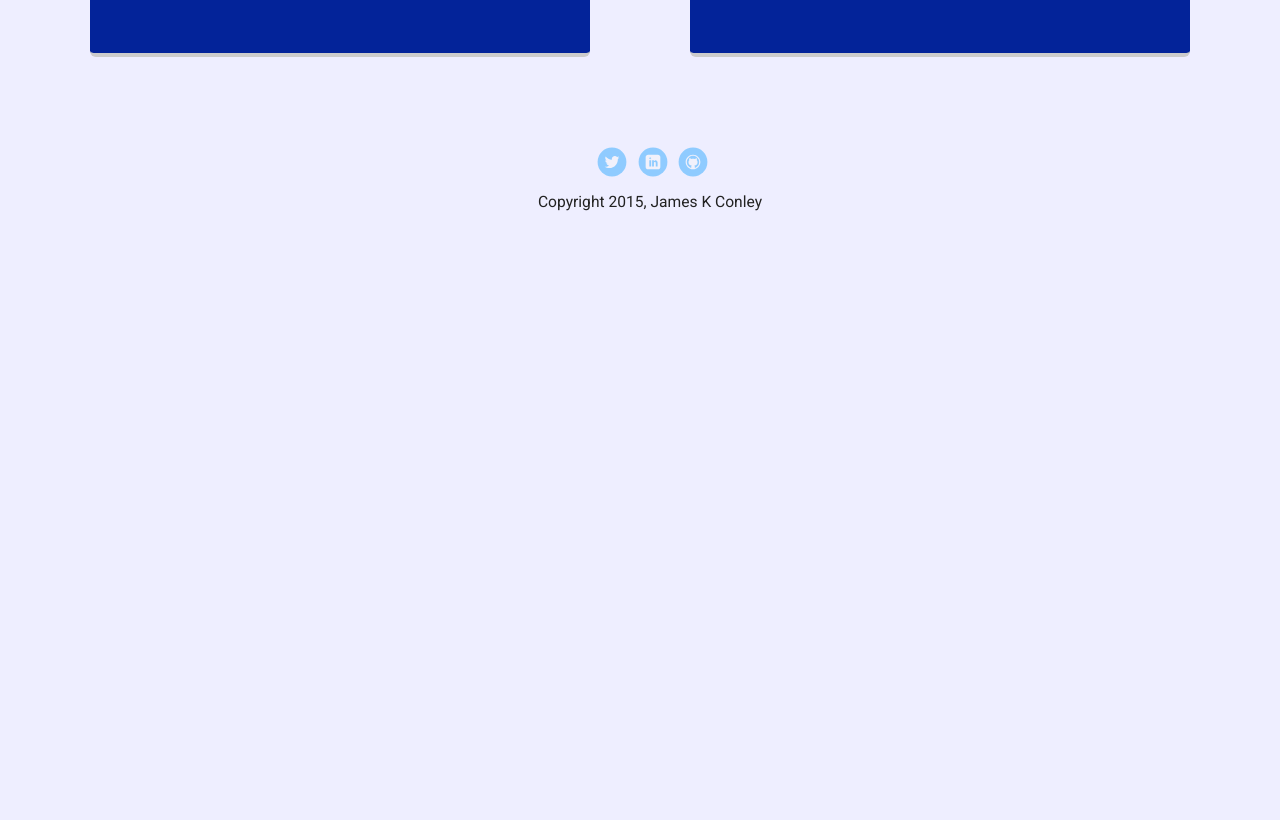
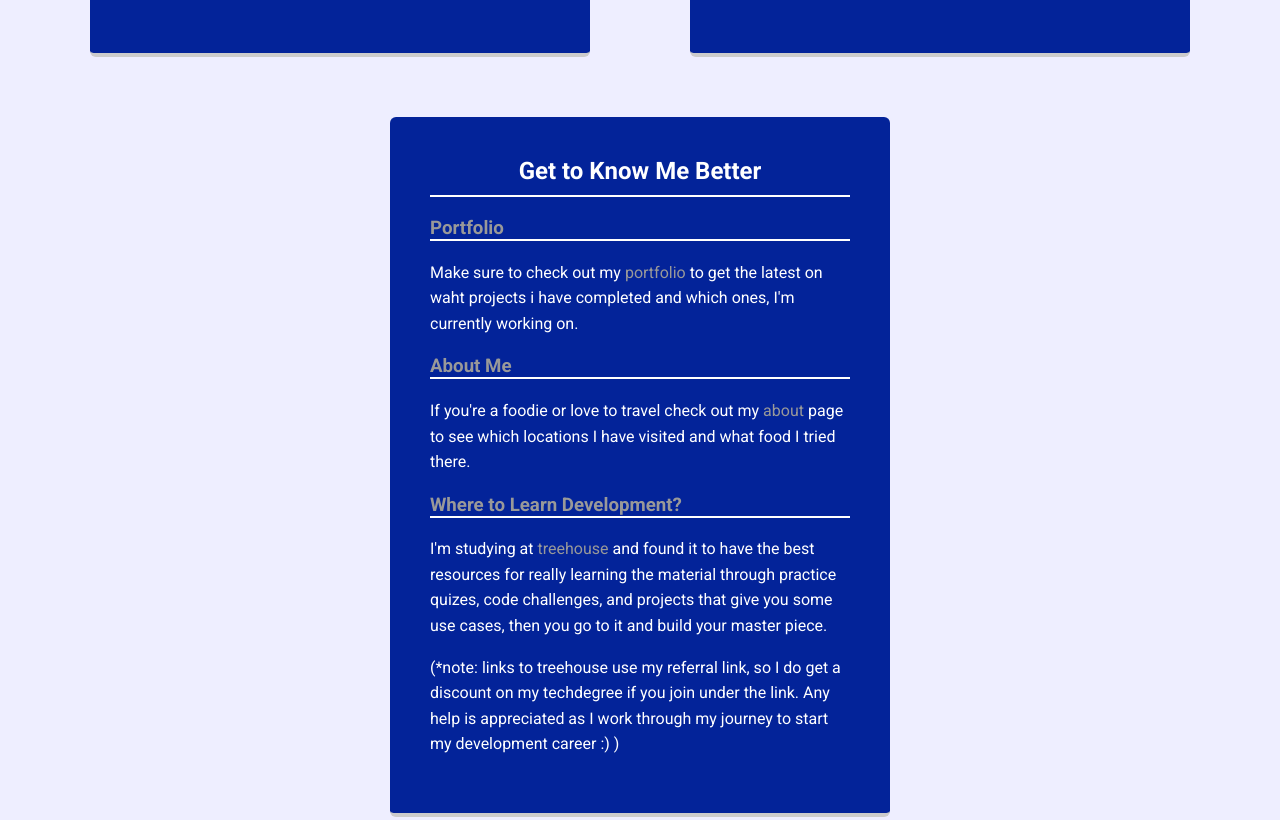
Before and after one commit to jk-conley/portfolio-update, a plain HTML site: page index.html in a window 1280 px wide. Shown: the part 1193-2013 px from the top of the page. Before the commit the page ends 1499 px from the top, so only its background shows below. Drawn offline with Linux system fonts and the light colour scheme; a web font is replaced by a local one.

Commit message:
Add get to know me section and add links

```diff
--- a/index.html
+++ b/index.html
@@ -44,8 +44,13 @@
   MAIN
 ==============================-->
 
-  <main class="flex">
+  <main>
 
+    <!--=============================
+      BACKGROUND AND GOALS SECTION
+    ==============================-->
+
+    <section class="one flex">
       <!--=============================
             BACKGROUND
       ==============================-->
@@ -60,8 +65,8 @@
         <p>I’m an aspiring web developer who loves everything about the web. I've been fortunate to explore many places in and
           out of the USA and have worked many different jobs giving me a view of both technical and non-technical environments.
           I’m excited to bring my life experiences to the process of building fantastic looking and feature rich websites!</p>
-      <p>I’ve been a professional systems administrator, author, citrix engineer, and delivery driver; and I'm a life-long student
-        who's always interested in expanding my skill set.</p>
+        <p>I’ve been a professional systems administrator, author, citrix engineer, and delivery driver; and I'm a life-long
+          student who's always interested in expanding my skill set.</p>
       </div>
 
       <!--=============================
@@ -75,7 +80,9 @@
             <h2>Goals</h2>
           </div>
         </div>
-      <p>I want to master the process of building web sites and web apps by increasing my knowledge, skills and abilities in:</p>
+        <p>I want to master the process of building web sites and web apps by increasing my knowledge, skills and abilities
+          in:
+        </p>
         <ul class="skills">
           <li>HTML</li>
           <li>CSS</li>
@@ -84,9 +91,40 @@
           <li>Node.js</li>
           <li>Bootstrap</li>
         </ul>
-      <p>I’d like to work for a web development firm helping clients create an impressive online presence or create a web app
-        that helps further the client's business flow or helps mend a pain point in the business.</p>
+        <p>I’d like to work for a web development firm helping clients create an impressive online presence or create a web
+          app that helps further the client's business flow or helps mend a pain point in the business.</p>
       </div>
+    </section>
+
+    <!--=============================
+      PORTFOLIO AND ABOUT SECTION
+    ==============================-->
+
+    <section class="two flex">
+      <div class="card">
+        <h2>Get to Know Me Better</h2>
+        <h3>
+          <a href="portfolio.html" target="_blank">Portfolio</a>
+        </h3>
+        <p>Make sure to check out my
+          <a href="portfolio.html" target="_blank">portfolio</a> to get the latest on waht projects i have completed and which ones, I'm currently working on.</p>
+        <h3>
+          <a href="about.html" target="_blank">About Me</a>
+        </h3>
+        <p>If you're a foodie or love to travel check out my
+          <a href="about.html" target="_blank">about</a> page to see which locations I have visited and what food I tried there.</p>
+        <h3>
+          <a href="http://referrals.trhou.se/jamesconley" target="_blank">Where to Learn Development?</a>
+        </h3>
+        <p>I'm studying at
+          <a href="Where to Learn Development" target="_blank">treehouse</a> and found it to have the best resources for really learning the material through practice quizes,
+          code challenges, and projects that give you some use cases, then you go to it and build your master piece.</p>
+        <p>
+          (*note: links to treehouse use my referral link, so I do get a discount on my techdegree if you join under the link. Any
+          help is appreciated as I work through my journey to start my development career :) )
+        </p>
+      </div>
+    </section>
 
   </main>
   <footer>
--- a/styles.css
+++ b/styles.css
@@ -162,6 +162,10 @@ Card Styles
   font-weight: bold;
 }
 
+.card h3 {
+  border-bottom: solid 2px #fff;
+}
+
 /*================
 Button Styles
 ================*/
```
Lines whose indentation alone changed are shown as unchanged.
